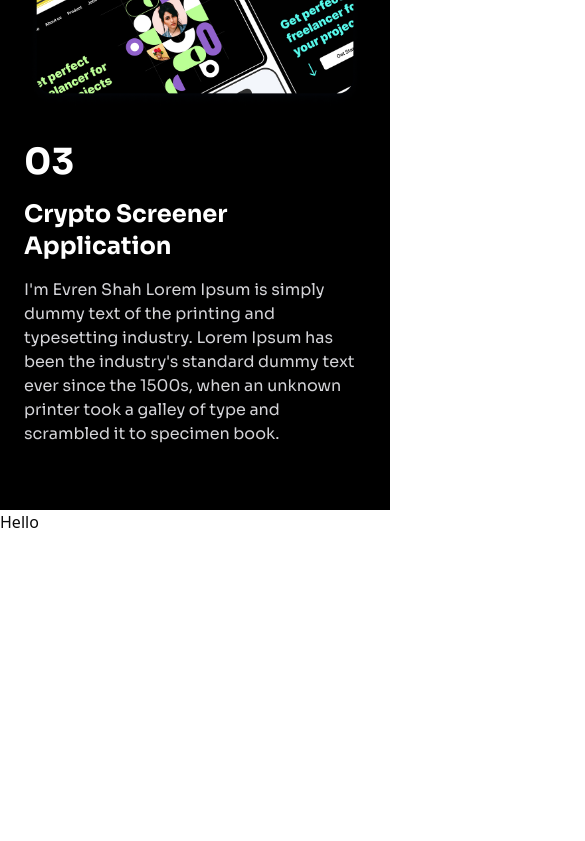
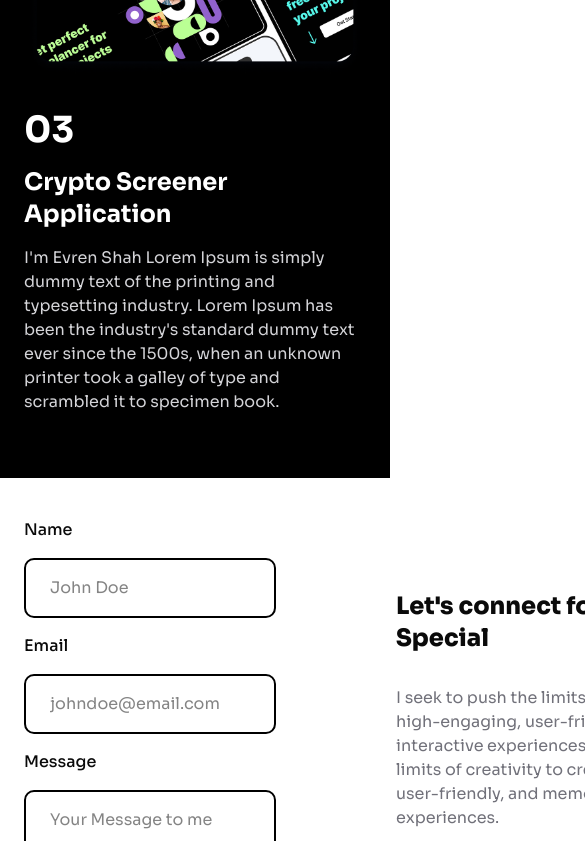
Before and after one commit to Frenzyknight/portfolio-website, a Next.js app: page / in a window 390 px wide. Shown: the part 6367-7208 px from the top of the page, 585 px wide, since content can reach past the window. Before the commit the page ends 6901 px from the top, so only its background shows below. Built offline with nearby package versions, Linux system fonts and the light colour scheme.

Commit message:
Completed the footer section removed extra css added logo white for footer made the hero section less complex more structured.

```diff
--- a/src/components/Footer.tsx
+++ b/src/components/Footer.tsx
@@ -1,7 +1,34 @@
+import Form from 'next/form';
+import Image from 'next/image';
 export default function Footer() {
     return (
-        <footer>
-            Hello
+        <footer className='flex flex-col h-fit font-sora'>
+            <div className='flex gap-30 items-center py-10 px-6 md:py-14 lg:px-8 xl:px-12'>
+                <Form action="" className='flex flex-col flex-1 gap-4'>
+                    <label htmlFor="contactName" className='font-medium'>Name</label>
+                    <input type="text" placeholder="John Doe" name='contactName' className='border-2 border-black py-4 px-6 rounded-lg' />
+                    <label htmlFor="contactEmail" className='font-medium'>Email</label>
+                    <input type="email" placeholder="johndoe@email.com" name='contactEmail' className='border-2 border-black py-4 px-6 rounded-lg' />
+                    <label htmlFor="contactMessage" className='font-medium'>Message</label>
+                    <textarea  placeholder="Your Message to me" name="contactMessage" rows={4} className='border-2 border-black py-4 px-6 rounded-lg resize-none'></textarea>
+                    <button className='bg-black text-white p-6 rounded-lg text-lg font-medium '>Get in Touch</button>
+                </Form>
+                <div className='flex-1 flex flex-col gap-8'>
+                    <h1 className='xl:text-5xl lg:text-4xl sm:text-3xl text-2xl font-extrabold'>Let's connect for Something<br/> Special</h1>
+                    <p className='text-zinc-500'>I seek to push the limits of creativity to create high-engaging, user-friendly, and memorable interactive experiences. I seek to push the limits of creativity to create high-engaging, user-friendly, and memorable interactive experiences.</p>
+                    <div className='font-semibold text-3xl flex flex-col gap-2'>
+                        <h3>gauravganju@gmail.com</h3>
+                        <h3>(+91) 9999896337</h3>
+                    </div>
+                </div>
+            </div>
+            <div className='flex justify-between items-center px-6 py-8 bg-black text-white'>
+                <div id='logo-icon' className='flex gap-3 items-center justify-between'>
+                    <Image src="/logo 2.png" alt="Generic logo of letter P" width={40} height={40} />
+                    <span className='text-sm md:text-base lg:text-xl font-bold font-sora'>Gaurav Ganju</span>
+                </div>
+                <p>@ 2025 Gaurav Gajnu</p>
+            </div>
         </footer>
     );
 }
--- a/src/components/HeroSection.tsx
+++ b/src/components/HeroSection.tsx
@@ -4,9 +4,9 @@ import { motion } from "motion/react";
 import { IconBrandGithubFilled, IconBrandLinkedinFilled, IconBrandDiscordFilled,IconBrandReddit } from "@tabler/icons-react";
 export default function HeroSection() {
     return (
-        <section className="flex h-fit md:h-screen py-0 px-6 sm:py-4 sm:px-6 md:py-6 lg:p-8 xl:px-12 font-sora">
+        <section className="flex h-fit px-6 sm:px-6 xl:px-12 font-sora">
             <div className=" gap-8 md:gap-0 w-full flex justify-between flex-col-reverse md:flex-row items-center md:relative">
-                <div className="flex flex-col z-1">
+                <div className="flex flex-col z-1 md:py-16 lg:py-32 xl:py-36">
                     <h1 className="xl:text-5xl lg:text-4xl sm:text-3xl text-2xl">
                         Hello I&apos;m <span className="font-bold">Gaurav Ganju</span>
                     </h1>
@@ -23,7 +23,7 @@ export default function HeroSection() {
                         <motion.a whileHover={{scale:1.2}} href="#" className="p-3 bg-reddit rounded-md"><IconBrandReddit className="text-white" size={28}/></motion.a>
                     </div>
                 </div>
-                <Image src="/hero.png" alt="Hero Image" width={256} height={256} className="xl:w-3xl lg:w-2xl max-[1030px]:w-xl max-[816px]:w-lg max-[768px]:w-full md:absolute md:right-0 md:z-10 "/>
+                <Image src="/hero.png" alt="Hero Image" width={256} height={256} className="xl:w-3xl lg:w-2xl max-[1030px]:w-xl max-[816px]:w-lg max-[768px]:w-full md:absolute md:right-0 md:z-10"/>
             </div>
         </section>
     )
--- a/src/components/ProjectSection.tsx
+++ b/src/components/ProjectSection.tsx
@@ -27,15 +27,13 @@ export default  function ProjectSection() {
             </div>
             <div className="flex">
                 <div className="grid grid-cols-1 md:grid-cols-2 gap-8">
-                    <div className="order-1">
                         <Image
                         src="/project.png"
                         alt="Crypto Screener Application"
-                        width={500}
-                        height={400}
-                        className="rounded-lg w-full h-auto"
+                        width={1030}
+                        height={792}
+                        className="rounded-lg order-1 w-full h-full object-cover"
                         />
-                    </div>
                     <div className="order-2 flex flex-col justify-center text-white">
                         <h2 className="text-4xl md:text-5xl lg:text-6xl font-bold mb-4">02</h2>
                         <h3 className="text-2xl lg:text-3xl xl:text-4xl font-bold mb-4">Crypto Screener Application</h3>
--- a/src/components/SkillsSection.tsx
+++ b/src/components/SkillsSection.tsx
@@ -84,8 +84,7 @@ export default function SkillsSection() {
         }
     ]
   return (
-    <section id='skills' className='flex justify-center h-fit py-10 px-6 sm:px-6 md:py-14 lg:px-8 xl:px-12 font-sora'>
-        <div className="flex w-full flex-col gap-20 items-center">
+    <section id='skills' className='flex flex-col gap-12 md:gap-20 items-center justify-center h-fit py-10 px-6 sm:px-6 md:py-14 lg:px-8 xl:px-12 font-sora'>
             <h2 className="text-3xl md:text-5xl">My <span className="font-extrabold">Skills</span></h2>
             <div className="grid w-full gap-8 grid-cols-2 sm:grid-cols-3 md:grid-cols-4 lg:grid-cols-5">
                 {skills.map((skill)=> {
@@ -97,7 +96,6 @@ export default function SkillsSection() {
                     )
                 })}
             </div>
-        </div>
     </section>
   )
 }
```
Also changed, not shown: public/logo 2.png (added).
